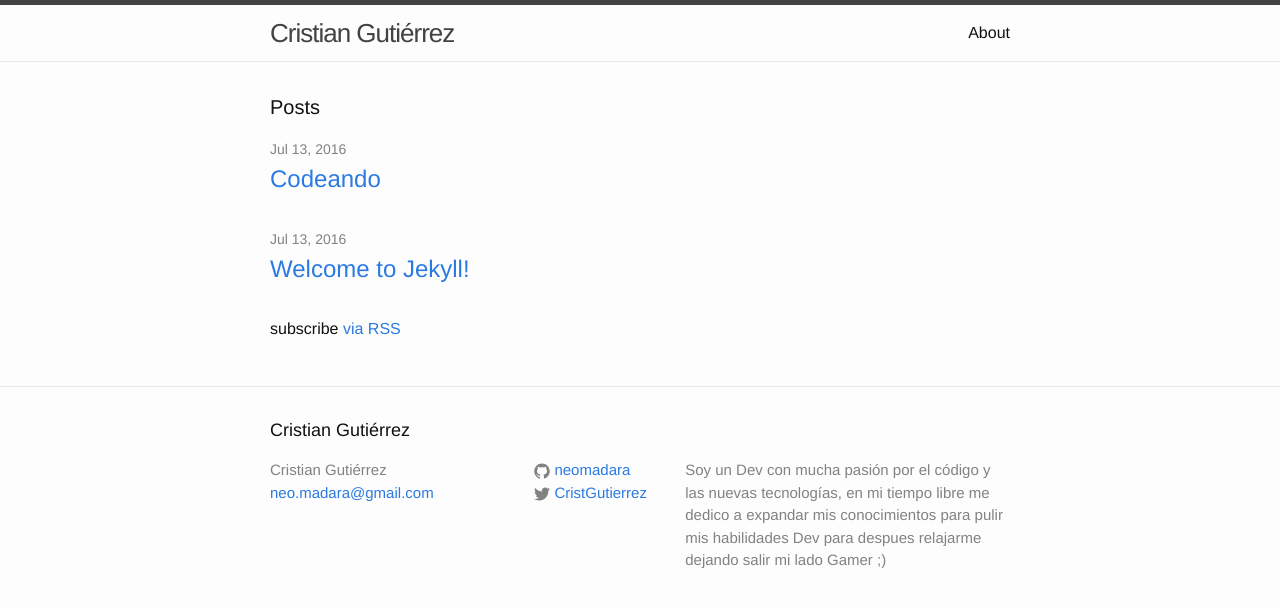
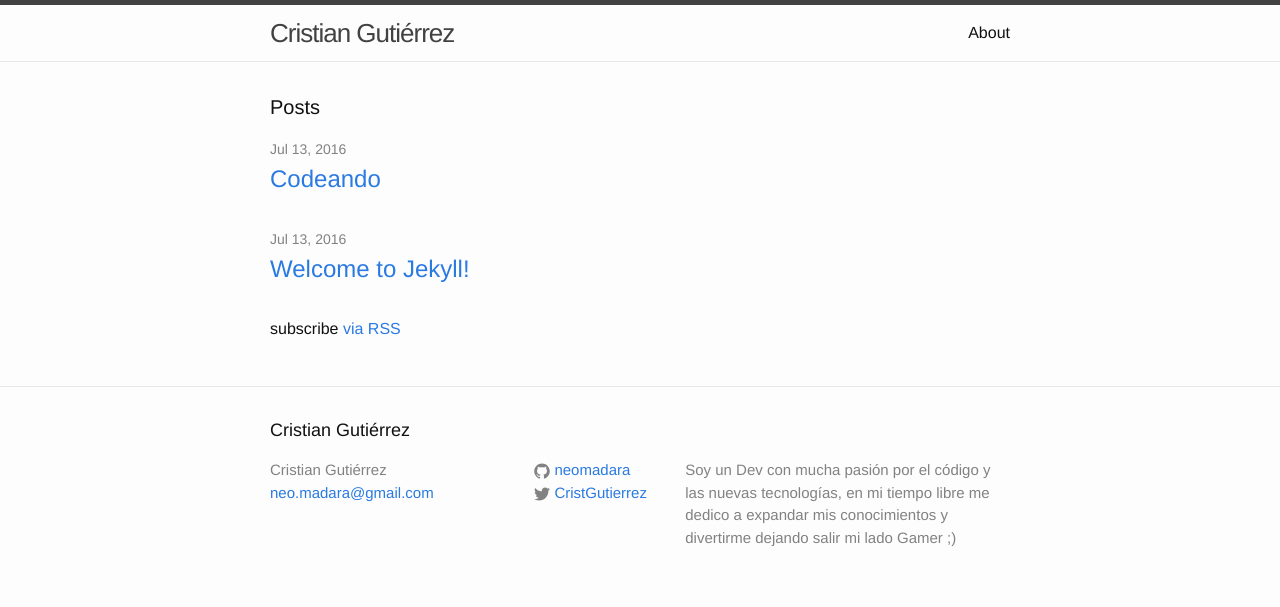
Before and after one commit to neomadara/neomadara.github.io, a Jekyll site: the page built from index.html, in a window 1280 px wide. Shown: the top 607 px of the page. Built offline with Jekyll 4.4.1, drawn with Linux system fonts in a browser that asks for light colours.

Commit message:
descripcion

```diff
--- a/_config.yml
+++ b/_config.yml
@@ -10,8 +10,7 @@ title: Cristian Gutiérrez
 email: neo.madara@gmail.com
 description: > # this means to ignore newlines until "baseurl:"
   Soy un Dev con mucha pasión por el código y las nuevas tecnologías, en mi tiempo libre
-  me dedico a expandar mis conocimientos para pulir mis habilidades Dev para despues relajarme
-  dejando salir mi lado Gamer ;)
+  me dedico a expandar mis conocimientos y divertirme dejando salir mi lado Gamer ;)
 baseurl: "" # the subpath of your site, e.g. /blog
 url: "https://neomadara.github.io/" # the base hostname & protocol for your site
 twitter_username: CristGutierrez
```
